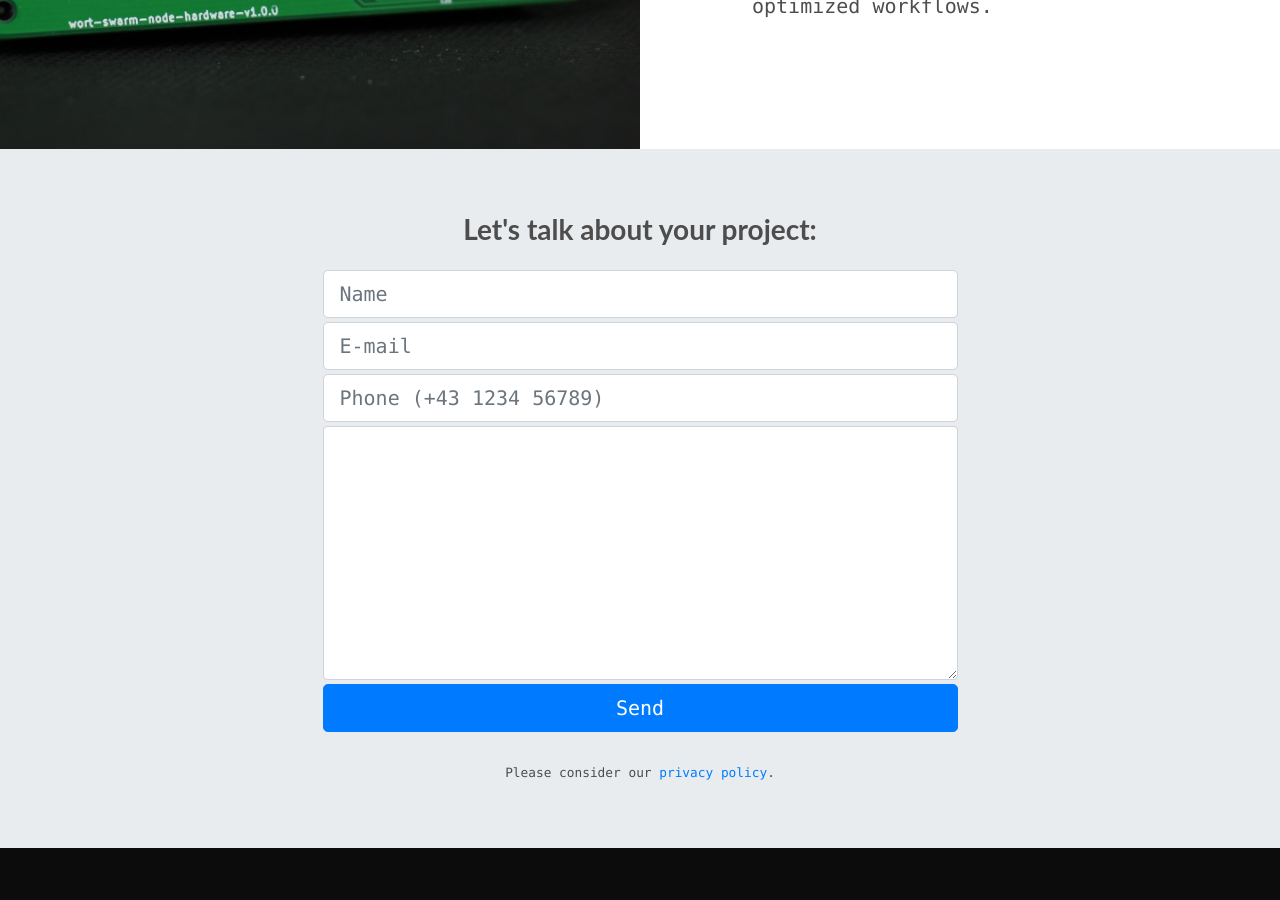
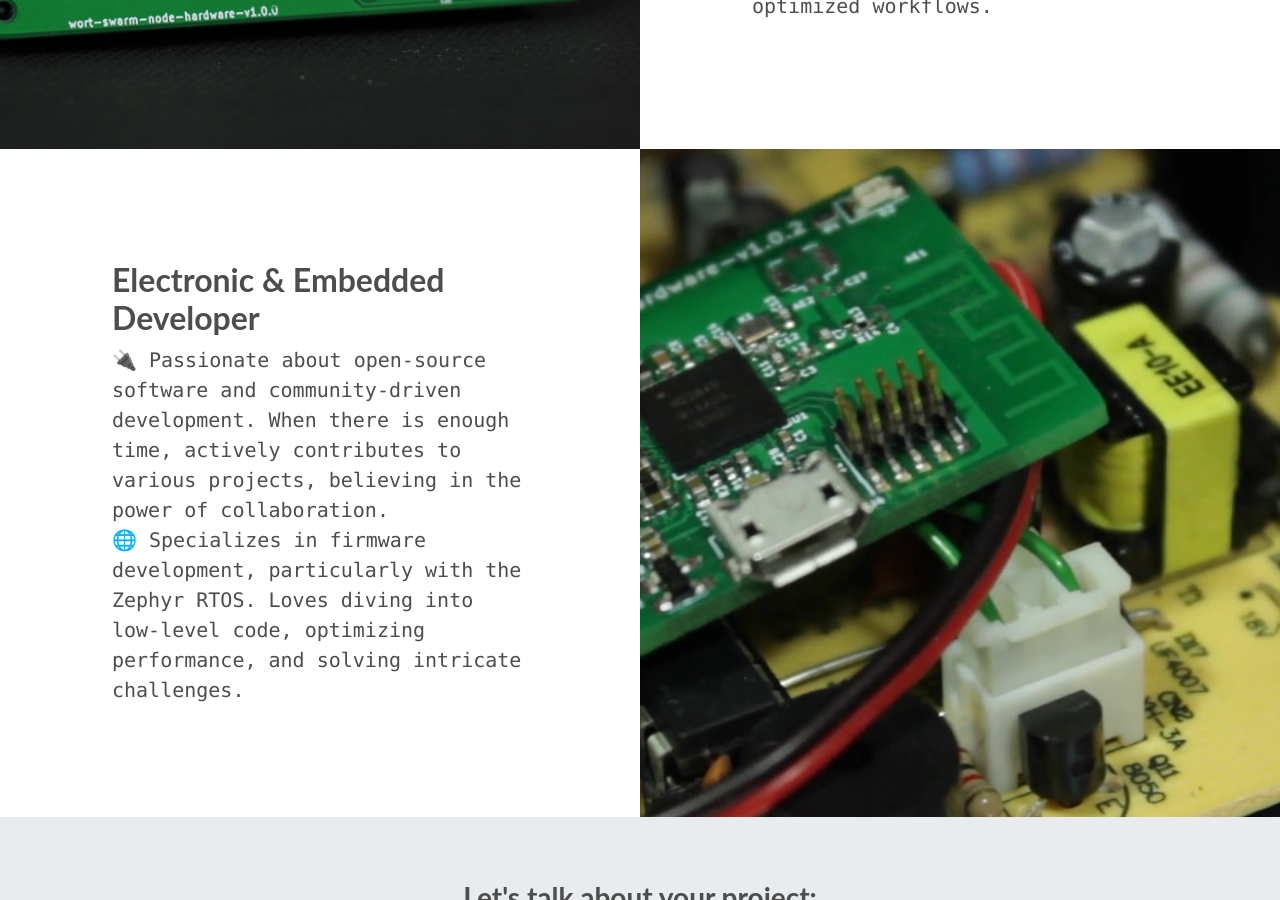
Before and after one commit to ChristianHirsch/hirsch.zone, a Jekyll site: the page built from index.html, in a window 1280 px wide and 900 px high, scrolled down 1818 px. Built offline with Jekyll 4.4.1, drawn with Linux system fonts in a browser that asks for light colours.

```diff
--- a/_includes/vita.html
+++ b/_includes/vita.html
@@ -6,8 +6,9 @@
 			</div>
 			<!-- -->
 			<div class="col-lg-6 order-lg-1 my-auto vita-text">
-				<h2>Nice to meet you!</h2>
-				<p class="lead mb-0">I am Christian and I am embedded hardware and IoT enthusiast!</p>
+				<h2>Electronic & Embedded Developer</h2>
+				<p class="lead mb-0">🔌 Passionate about open-source software and community-driven development. When there is enough time, actively contributes to various projects, believing in the power of collaboration.</p>
+				<p class="lead mb-0">🌐 Specializes in firmware development, particularly with the Zephyr RTOS. Loves diving into low-level code, optimizing performance, and solving intricate challenges.</p>
 			</div>
 		</div>
 	</div>
--- a/_layouts/default.html
+++ b/_layouts/default.html
@@ -6,8 +6,8 @@
 		{% include header.html %}
 		{% include technologies.html %}
 		{% include showcase.html %}
+		{% include vita.html %}
 		{% comment %}
-		{% include vita.html %}
 		{% include page_content.html %}
 		{% include newsletter.html %}
 		{% endcomment %}
```
Also changed, not shown: _drafts/wifi-on-particle-argon-with-zephyr.md (+17 -0 lines), debug.yml (added, +7 -0 lines).
